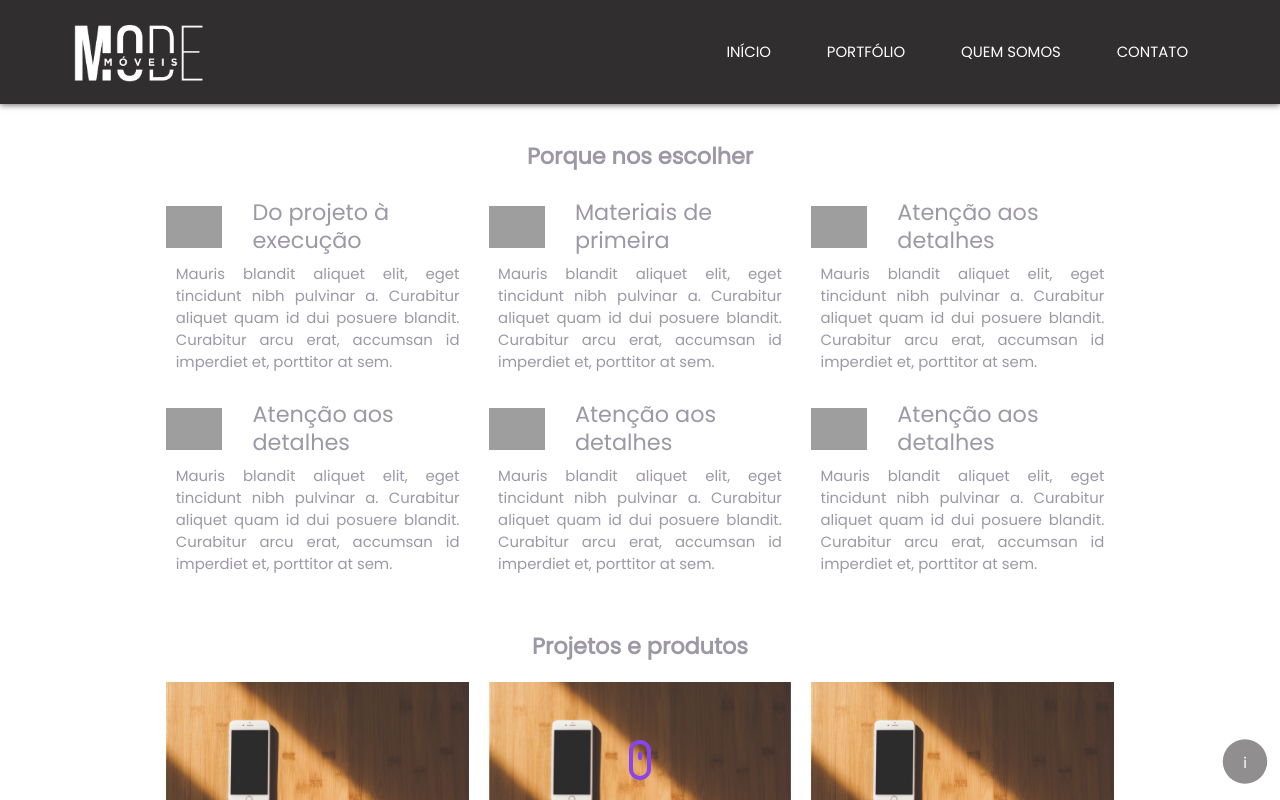
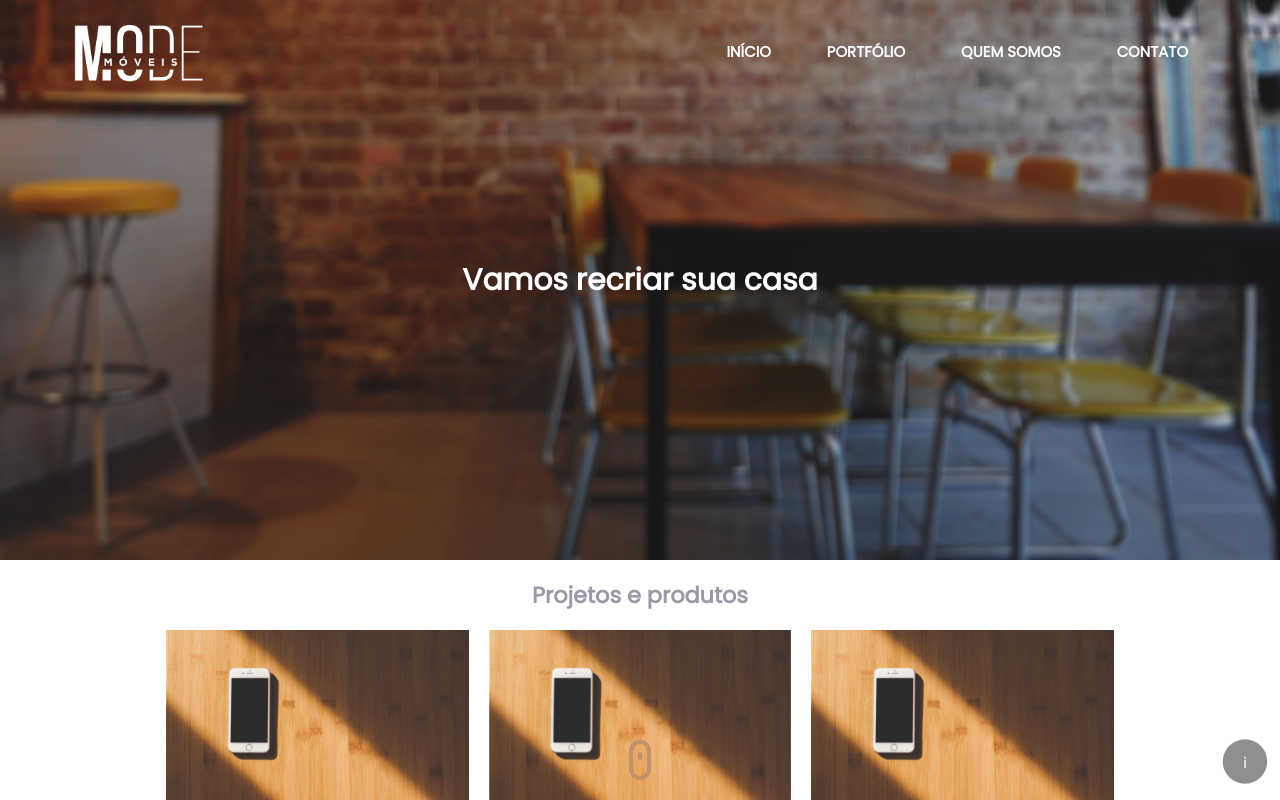
Before and after one commit to peedrinhoph/mode, a React (Create React App) app: page / in a window 1280 px wide. Shown: the top 800 px of the page. Built offline with nearby package versions, Linux system fonts and the light colour scheme; grey boxes are pictures that could not be loaded; the HTML template or start-up script is replaced by a standard one.

Commit message:
custom index

```diff
--- a/src/assets/styles/global.css
+++ b/src/assets/styles/global.css
@@ -99,7 +99,7 @@
         width: 22px;
         height: 40px;
         border-radius: 20px;
-        border: 4px solid #8844EE;
+        border: 4px solid #bd926d;
         text-align: center;
         position: fixed;
         left: 0px;
@@ -115,7 +115,7 @@
         height: 8px;
         position: relative;
         border-radius: 4px;
-        background: #8844EE;
+        background: #bd926d;
         animation-name: mouse;
         animation-duration: .7s;
         animation-iteration-count: infinite;
@@ -136,8 +136,8 @@
       .zoom {
         -webkit-transform: scale(1);
         transform: scale(1);
-        -webkit-transition: .3s ease-in-out;
-        transition: .3s ease-in-out;
+        -webkit-transition: .2s ease-in-out;
+        transition: .2s ease-in-out;
       }
 
       .zoom:hover {
--- a/src/components/PageHeader/index.js
+++ b/src/components/PageHeader/index.js
@@ -7,7 +7,7 @@ import './styles.css';
 
 const PageHeader = (props) => {
     return (
-        <header className="page-header">
+        <header className={props.colorTransparent ? "page-header" : "page-header page-header-black" }>
             <div id="logo-and-menu" className="logo-and-menu">
                 <img id="logo" className="logo" src={logoImg} alt="Mode" />
                 <nav id="menu" className="menu">
--- a/src/components/PageHeader/styles.css
+++ b/src/components/PageHeader/styles.css
@@ -1,18 +1,11 @@
 .page-header {
     display: flex;
     flex-direction: column;
-    background-color: var(--color-primary-dark);
-    opacity: 1;
     float: left;
     width: 100%;
-    z-index: 9999999;
+    z-index: 999;
     max-height: 100%;
     height: auto;
-    box-shadow: 0 1px 6px 0 rgba(68,68,68,.8);
-    transition: background-color .2s ease-out;
-}
-
-.page-header:hover {
     background-color: var(--color-primary);
 }
 
@@ -26,6 +19,7 @@
     align-items: center;
     color: var(--color-text-in-primary);
     padding: 1.6rem 0;
+    font-weight: bold;
 }
 
 .page-header .logo-and-menu a {
@@ -72,17 +66,23 @@
     .page-header {
         height: auto;
         position: -webkit-sticky;
-        position: sticky;
+        position: fixed;
         top: 0;
+        background-color: transparent;
+    }
+
+    .page-header-black {
+        box-shadow: 0 1px 6px 0 rgba(68,68,68,.8);
+        background-color: var(--color-primary);
+        transition: all .35s ease-in-out;
+    }
+
+    .page-header-black:hover {
+        background-color: var(--color-primary-dark);
     }
 
     .page-header .logo-and-menu {
         max-width: 1200px;
-    }
-
-    .page-header .logo-and-menu a:hover {
-        font-size: 100%;
-        font-weight: bold;
     }
 
     .page-header .logo-and-menu > nav > ul{
--- a/src/pages/AboutUs/styles.css
+++ b/src/pages/AboutUs/styles.css
@@ -42,39 +42,4 @@
         max-width: 740px;
         margin: 0 auto;
     }
-
-    #mouse {
-	display: block;
-	width: 22px;
-	height: 40px;
-	border-radius: 20px;
-	border: 4px solid #8844EE;
-	text-align: center;
-	position: fixed;
-	left: 0px;
-	right: 0px;
-	bottom: 20px;
-	margin: 0 auto;
-    }
-
-    #mouse::before {
-	content: '';
-	display: inline-block;
-	width: 4px;
-	height: 8px;
-	position: relative;
-	border-radius: 4px;
-	background: #8844EE;
-	animation-name: mouse;
-    animation-duration: .7s;
-	animation-iteration-count: infinite;
-    }
-
-    @keyframes mouse {
-	from {
-		top: 0px;
-	} to {
-		top: 6px;
-	}
-    }
 }
--- a/src/pages/Inicio/index.js
+++ b/src/pages/Inicio/index.js
@@ -12,20 +12,58 @@ function Inicio() {
     const [scroll, setScroll] = useState('hidden');
 
     useEffect(() => {
-        window.onscroll = () => handleScroll()
+        const scrollListener = () => {
+            if (window.scrollY < 280) {
+                setScroll(true);
+            } else {
+                setScroll(false);
+            }
+        };
+        window.addEventListener("scroll", scrollListener);
+
+        return () => {
+            window.removeEventListener("scroll", scrollListener);
+        };
     }, []);
-
-    function handleScroll() {
-        if (document.documentElement.scrollTop > 130) {
-            setScroll({ className: 'show' })
-        }
-
-    }
     return (
-        <div id="page-start" className="container">
-            <PageHeader />
+        <div id="page-start" className="container ">
+            <PageHeader colorTransparent={scroll}></PageHeader>
             <main>
                 <div id="page-start-content">
+                    <div className="section-transition-image">
+                        <div className="section-transition-description">
+                            <h1>Vamos recriar sua casa</h1>
+                        </div>
+                    </div>
+                    <div className="section-90-vw">
+                        <div className="section-title">
+                            <h2 className="section-title-text">Projetos e produtos</h2>
+                        </div>
+                        <div className="section-product">
+                            <figure>
+                                <img src={Image} alt="product" className="zoom" />
+                            </figure>
+                            <figure>
+                                <img src={Image} alt="product" className="zoom" />
+                            </figure>
+                            <figure>
+                                <img src={Image} alt="product" className="zoom" />
+                            </figure>
+                            <figure>
+                                <img src={Image} alt="product" className="zoom" />
+                            </figure>
+                            <figure>
+                                <img src={Image} alt="product" className="zoom" />
+                            </figure>
+                            <figure>
+                                <img src={Image} alt="product" className="zoom" />
+                            </figure>
+                        </div>
+                        <div className="section-ver-mais">
+                            <Link to="portfolio">Ver mais</Link>
+                        </div>
+                    </div>
+
                     <div className="section-90-vw">
                         <div className="section-title">
                             <h2 className="section-title-text">Porque nos escolher</h2>
@@ -76,35 +114,7 @@ function Inicio() {
                                 <p>Mauris blandit aliquet elit, eget tincidunt nibh pulvinar a. Curabitur aliquet quam id dui posuere blandit. Curabitur arcu erat, accumsan id imperdiet et, porttitor at sem.</p>
                             </div>
                         </div>
-                    </div>
 
-                    <div className="section-90-vw">
-                        <div className="section-title">
-                            <h2 className="section-title-text">Projetos e produtos</h2>
-                        </div>
-                        <div className="section-product">
-                            <figure>
-                                <img src={Image} alt="product" className="zoom" />
-                            </figure>
-                            <figure>
-                                <img src={Image} alt="product" className="zoom" />
-                            </figure>
-                            <figure>
-                                <img src={Image} alt="product" className="zoom" />
-                            </figure>
-                            <figure>
-                                <img src={Image} alt="product" className="zoom" />
-                            </figure>
-                            <figure>
-                                <img src={Image} alt="product" className="zoom" />
-                            </figure>
-                            <figure>
-                                <img src={Image} alt="product" className="zoom" />
-                            </figure>
-                        </div>
-                        <div className="section-ver-mais">
-                            <Link to="portfolio">Ver mais</Link>
-                        </div>
                     </div>
 
                     <div className="section-background-image">
@@ -157,11 +167,9 @@ function Inicio() {
                         </div>
                     </div>
                 </div>
-                <span id="mouse"></span>
             </main>
-
+            {scroll && <span id="mouse"></span>}
             <PageFooter />
-
         </div>
     )
 }
--- a/src/pages/Inicio/styles.css
+++ b/src/pages/Inicio/styles.css
@@ -118,6 +118,7 @@
     text-align: justify;
 }
 /*INICIO SECTION COMENTÁRIO DOS CLIENTES*/
+.section-transition-image,
 .section-background-image {
     display: flex;
     flex-direction: column;
@@ -128,7 +129,21 @@
     background-position: 50%;
     padding:  0 2rem 6rem 2rem;
 }
+/*INICIO SECTION TRANSITION IMAGE*/
+.section-transition-image {
+    height: 70vh;
+    padding: 0 0 0 0;
+    flex-direction: row;
+    justify-content: space-around;
+}
 
+.section-transition-description {
+    font: 400 Poppins;
+    color: var(--color-title-in-primary);
+    padding: 2.6rem;
+
+}
+/*FIM SECTION TRANSITION IMAGE*/
 .section-background-image .section-background-image-title{
     font: 400 Poppins;
     color: var(--color-title-in-primary);
@@ -162,9 +177,14 @@
     margin: 1rem;
 }
 /*FIM SECTION COMENTÁRIO DOS CLIENTES*/
+
 @media (min-width: 420px) {
     .section-90-vw .section-product .section-project .section-project-title h3{
         width: 100%;
+    }
+
+    .section-transition-image {
+        background-attachment: scroll;
     }
 }
 
@@ -174,7 +194,7 @@
     }
 
     #page-start main {
-        margin-top: 15rem;
+        margin-top: 0rem;
     }
 
     .section-90-vw .section-product {
@@ -189,7 +209,6 @@
 
 @media (min-width: 900px) {
     .section-90-vw {
-        padding: 0;
         padding-bottom: 6rem;
         padding-right: 13vw;
         padding-left: 13vw;
--- a/src/pages/Portfolio/styles.css
+++ b/src/pages/Portfolio/styles.css
@@ -17,64 +17,40 @@
     margin-top: 11rem;
 }
 
+/* layout */
+.wrapper {
+    height: 70vh;
+  }
 
+  /* Parallax Styles */
+  .parallax-container {
+    position: relative;
+    width: 100%;
+    height: 100%;
+    overflow-x: hidden;
+    overflow-y: scroll;
+    perspective: 8px;
+    perspective-origin: 0%;
+    display: flex;
+  }
 
-@media (min-width: 700px) {
-    #page-teacher-list {
-        max-width: 100%;
-    }
+  .background {
+    position: absolute;
+    top: 0;
+    left: 0;
+    width: 100%;
+    height: 100%;
+    transform: translateZ(0px);
+  }
 
-    #search-teachers {
-        display: grid;
-        grid-template-columns: repeat(3, 1fr);
-        column-gap: 16px;
-        position: absolute;
-        bottom: -30px;
+  .foreground {
+    margin-top: auto;
+    margin-bottom: 50px;
 
-    }
-    #search-teachers .input-block + .input-block,
-    #search-teachers .select-block + .select-block {
-        margin-top: 0;
-    }
+    transform-origin: 0;
+    transform: translateZ(5px) scale(0.625);
 
-    #page-teacher-list main {
-        padding: 3.2rem 0;
-        max-width: 740px;
-        margin: 0 auto;
-    }
-
-    #mouse {
-	display: block;
-	width: 22px;
-	height: 40px;
-	border-radius: 20px;
-	border: 4px solid #8844EE;
-	text-align: center;
-	position: fixed;
-	left: 0px;
-	right: 0px;
-	bottom: 20px;
-	margin: 0 auto;
-    }
-
-    #mouse::before {
-	content: '';
-	display: inline-block;
-	width: 4px;
-	height: 8px;
-	position: relative;
-	border-radius: 4px;
-	background: #8844EE;
-	animation-name: mouse;
-    animation-duration: .7s;
-	animation-iteration-count: infinite;
-    }
-
-    @keyframes mouse {
-	from {
-		top: 0px;
-	} to {
-		top: 6px;
-	}
-    }
-}
+    /* Uncomment the code below to see the difference the scale property makes! */
+    /* transform: translateZ(3px); */
+    /* transform: translateZ(0) scale(1); */
+  }
```
Also changed, not shown: src/pages/Portfolio/index.js (+13 -6 lines).
